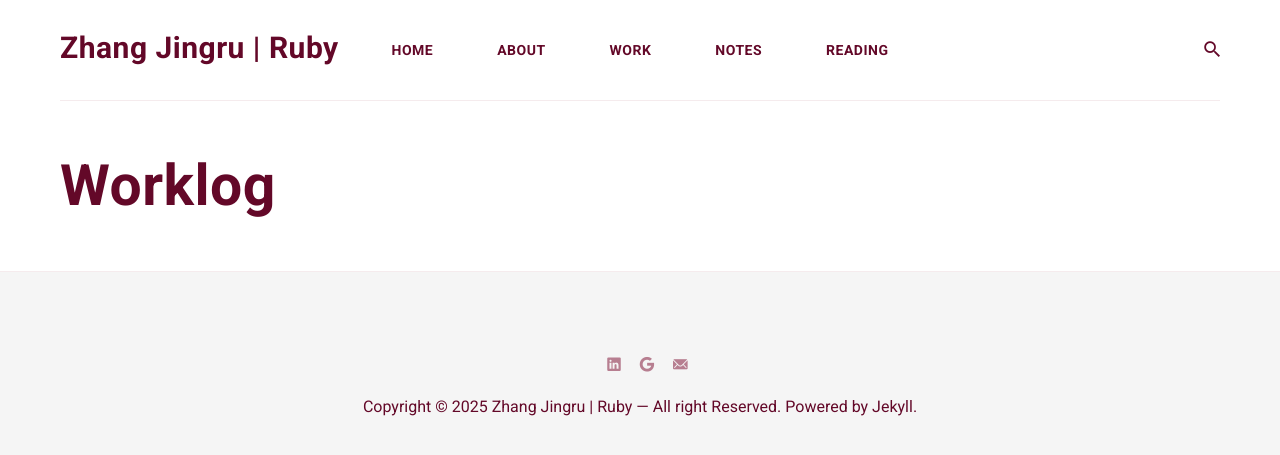
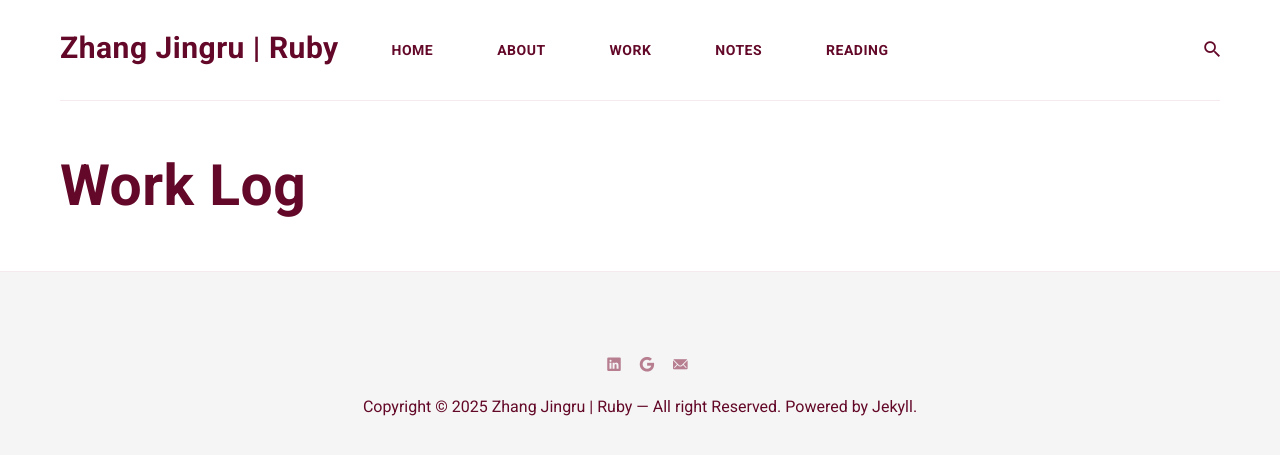
Before and after one commit to ZhangJingru-Ruby/ZhangJingru-Ruby.github.io, a Jekyll site: the page built from categories/worklog.md, in a window 1280 px wide. Shown: the top 455 px of the page. Built offline with Jekyll 4.4.1, drawn with Linux system fonts in a browser that asks for light colours; nearby versions of some CDN libraries.

Commit message:
adjust the category

```diff
--- a/_layouts/category_page.html
+++ b/_layouts/category_page.html
@@ -4,12 +4,12 @@ layout: default
 
 <div class="container">
   <div class="page-title-box">
-    <h1 class="page-title">{{ page.category | capitalize }}</h1>
+    <h1 class="page-title">{{ page.title }}</h1>
   </div>
 
-  {% assign category_posts = site.categories[page.category] %}
-  <div class="tag-list">
-    {% for post in category_posts %}
+  <div class="row">
+    {% assign filtered_posts = site.categories[page.category] %}
+    {% for post in filtered_posts %}
       {% include article-content.html %}
     {% endfor %}
   </div>
```
